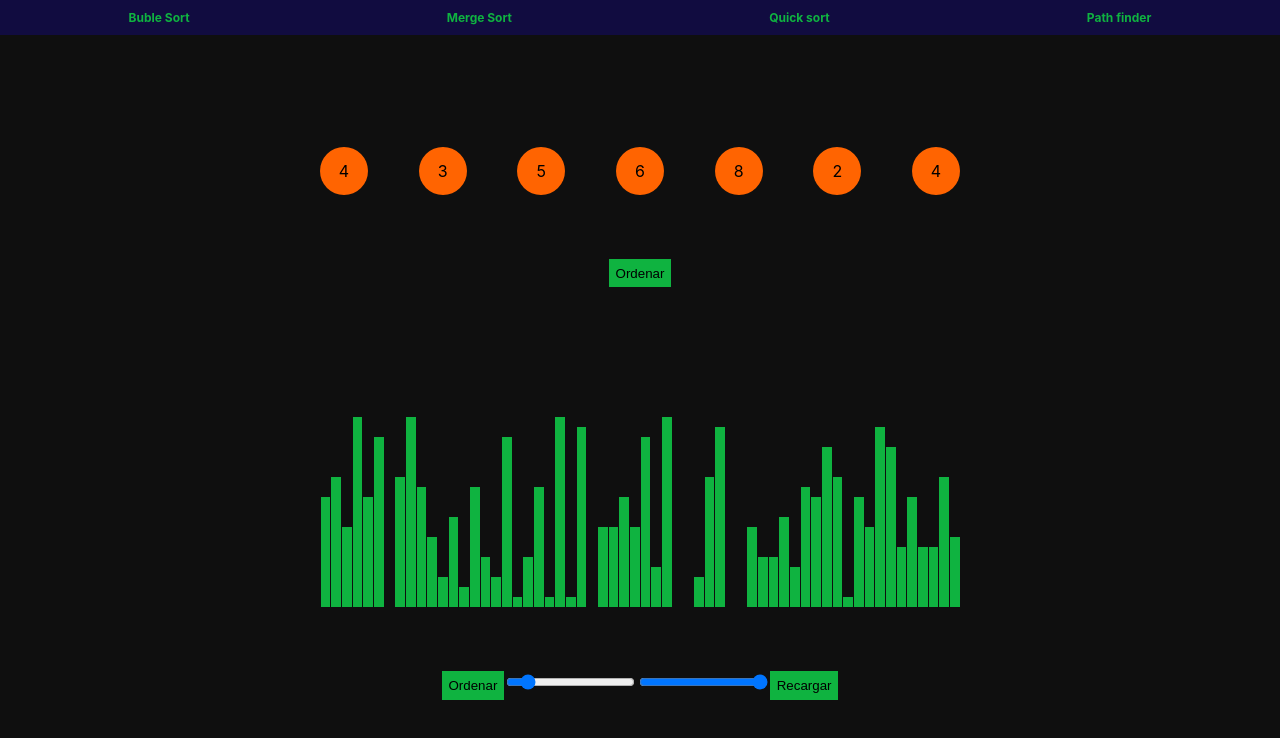
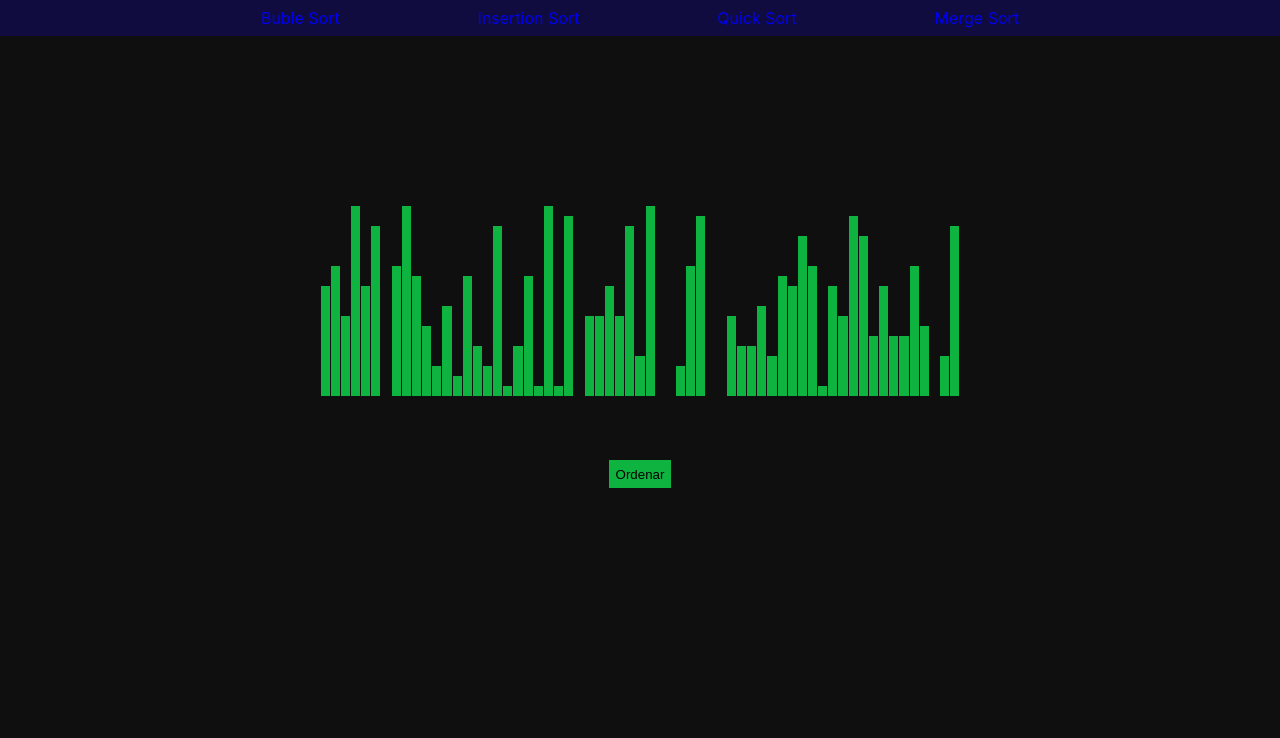
Before and after one commit to AlejoTabraj/algo-visualizador, a React (Create React App) app: page /mergesort in a window 1280 px wide. Shown: the top 738 px of the page. Built offline with nearby package versions, Linux system fonts and the light colour scheme.

Commit message:
Merge sort implemented

```diff
--- a/package.json
+++ b/package.json
@@ -9,6 +9,7 @@
     "@testing-library/user-event": "^12.1.10",
     "react": "^17.0.2",
     "react-dom": "^17.0.2",
+    "react-router-dom": "^5.2.0",
     "react-scripts": "4.0.3",
     "web-vitals": "^1.0.1"
   },
--- a/src/App.css
+++ b/src/App.css
@@ -65,11 +65,17 @@ nav {
   display: flex;
   color: var(--green);
   background-color: #150b7281;
-  font-size: calc(var(--font-size) * 0.5);
+  font-size: calc(var(--font-size) * 1);
   justify-content: space-around;
 }
 
-nav h2:hover {
+nav a{
+  list-style: none;
+  text-decoration: none;
+  padding: .5rem 0;
+}
+
+nav a:hover {
   color: var(--red);
   cursor: pointer;
 }
@@ -77,6 +83,9 @@ nav h2:selected {
   color: var(--red);
 }
 
+.m-top {
+  padding-top: 25vh;
+}
 
 @media (min-width: 720px){
   .cubes {
@@ -88,5 +97,8 @@ nav h2:selected {
     text-align: center;
     align-items: center;
   }
+  nav {
+    padding: 0 15%;
+  }
 
 }
--- a/src/App.js
+++ b/src/App.js
@@ -1,16 +1,40 @@
 import './App.css';
 import { BubleSortBarras } from './components/Algos/bubleSort/BubleSortBarras';
 import { BubleSortCircle } from './components/Algos/bubleSort/BubleSortCircle';
+import { MergeSort } from './components/MergeSort.js/MergeSort';
 import { NavBar } from './components/sections/NavBar';
+import {
+  BrowserRouter as Router,
+  Switch,
+  Route,
+  Link
+} from "react-router-dom";
+
 
 function App() {
   return (
+    <Router>
     <main>
-      <NavBar />
-      <BubleSortCircle />
-      <BubleSortBarras />
 
+    <NavBar />
+
+      {/* A <Switch> looks through its children <Route>s and
+          renders the first one that matches the current URL. */}
+      <Switch>
+        <Route exact path="/">
+        <BubleSortCircle />
+        <BubleSortBarras />
+        </Route>
+        <Route path="/users">
+         hola
+        </Route>
+        <Route exact path="/mergesort">
+        <MergeSort />
+        </Route>
+      </Switch>
     </main>
+  </Router>
+
   );
 }
 
--- /dev/null
+++ b/src/components/MergeSort.js/MergeSort.js
@@ -0,0 +1,113 @@
+import React, { useState, useEffect } from 'react';
+
+export const  MergeSort = () => {
+  const [arr, setArr] = useState([]);
+  const [index, setIndex] = useState([]);
+
+  function flatten(arr) {
+    const newArr = arr.reduce((acc, item) => {
+      if (Array.isArray(item)) {
+        acc = acc.concat(flatten(item));
+      } else {
+        acc.push(item);
+      }
+
+      return acc;
+    }, []);
+
+    return newArr;
+  }
+
+  let longitud = 2;
+  let temp = [];
+  let temp2 = [];
+
+  function merge(array1, array2) {
+    let combined = [];
+    let i = 0;
+    let j = 0;
+    while (i < array1.length && j < array2.length) {
+      if (array1[i] < array2[j]) {
+        combined.push(array1[i]);
+        i++;
+      } else {
+        combined.push(array2[j]);
+        j++;
+      }
+    }
+    while (i < array1.length) {
+      combined.push(array1[i]);
+      i++;
+    }
+    while (j < array2.length) {
+      combined.push(array2[j]);
+      j++;
+    }
+    //inicio del dealay para la animacion
+    setTimeout(() => {
+      if (combined.length == longitud) {
+        temp.push(combined);
+      } else {
+        longitud = longitud * 2;
+        setArr(flatten(temp));
+        temp = [];
+        temp.push(combined);
+      }
+    }, (combined.length / 2) * 50);
+
+    if (arr.length == combined.length) {
+      setTimeout(() => {
+        setArr(combined);
+      }, (combined.length / 2) * 75);
+    }
+    //fin del delay para la animación
+
+    return combined;
+  }
+
+  useEffect(() => {
+    let newArray = [];
+    for (let i = 0; i < 63; i++) {
+      newArray.push(Math.floor(Math.random() * 20));
+    }
+    setArr([...newArray]);
+  }, []);
+
+  function mergeSort(array) {
+    if (array.length === 1) return array;
+
+    let mid = Math.floor(array.length / 2);
+    let left = array.slice(0, mid);
+    let right = array.slice(mid);
+
+    return merge(mergeSort(left), mergeSort(right));
+  }
+
+  return (
+    <>
+      <div className="cubes m-top">
+        {arr.length &&
+          arr.map((element, i) => (
+            <div
+              style={{
+                height: `${10 * element}px`,
+                width: `calc(100% / ${arr.length})`,
+                margin: '0 0.5px'
+              }}
+              key={i + 'lol'}
+              className={`line`}
+            />
+          ))}
+      </div>
+      <section>
+        <button
+          onClick={e => {
+            mergeSort(arr);
+          }}
+        >
+          Ordenar
+        </button>
+      </section>
+    </>
+  );
+}
--- a/src/components/sections/NavBar.js
+++ b/src/components/sections/NavBar.js
@@ -1,11 +1,15 @@
 import React from "react";
+import {
+    Link
+  } from "react-router-dom";
+
 
 
 export const NavBar = () => {
  return <nav>
-     <h2>Buble Sort</h2>
-     <h2>Merge Sort</h2>
-     <h2>Quick sort</h2>
-     <h2>Path finder</h2>
+     <Link to={'/'}>Buble Sort</Link>
+     <Link to={'/insertionsort'}>Insertion Sort</Link>
+     <Link to={'/quicksort'}>Quick Sort</Link>
+     <Link to={'/mergesort'}>Merge Sort</Link>
  </nav>
 }
```
Also changed, not shown: 1 other file (tests, documents, lock files or other folders).
